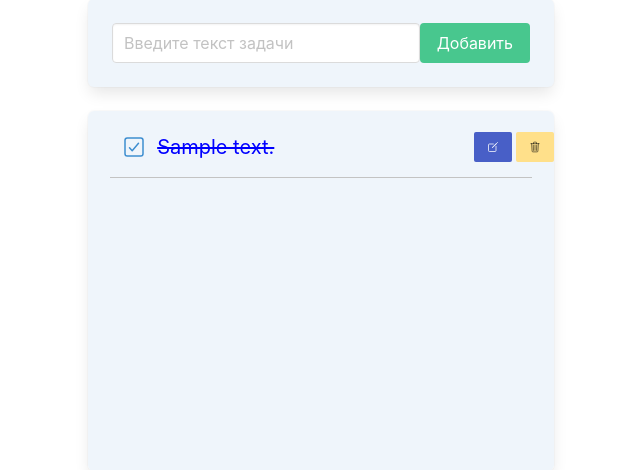
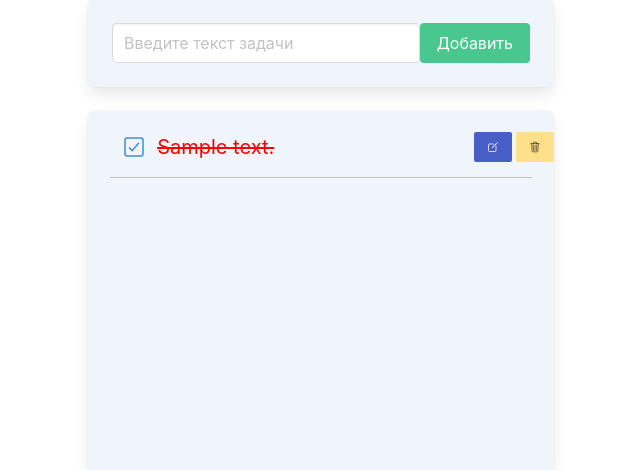
Before and after one commit to Odilbek-Arziev/todo, a Django app: page / in a window 1280 px wide. Shown: the part 118-588 px from the top of the page, without its empty margins (319-959 px from the left). Run offline with Django 4.2, Linux system fonts and the light colour scheme; tables that the repository leaves empty hold one stand-in row (values such as "Sample post").

Commit message:
color blue->red

```diff
--- a/static/style.css
+++ b/static/style.css
@@ -37,5 +37,5 @@
 
 .is-done {
     text-decoration: line-through;
-    color: blue;
+    color: red;
 }
```
Also changed, not shown: db.sqlite3 (added).
